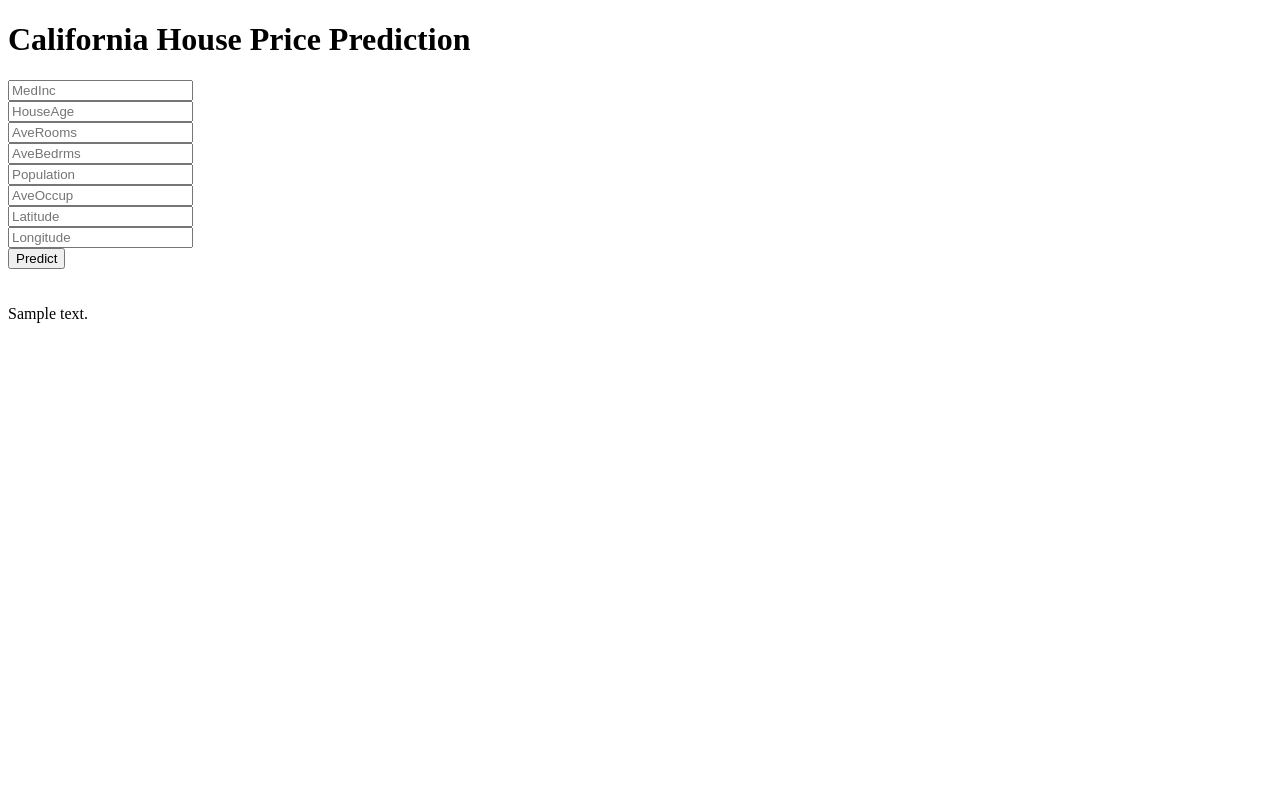
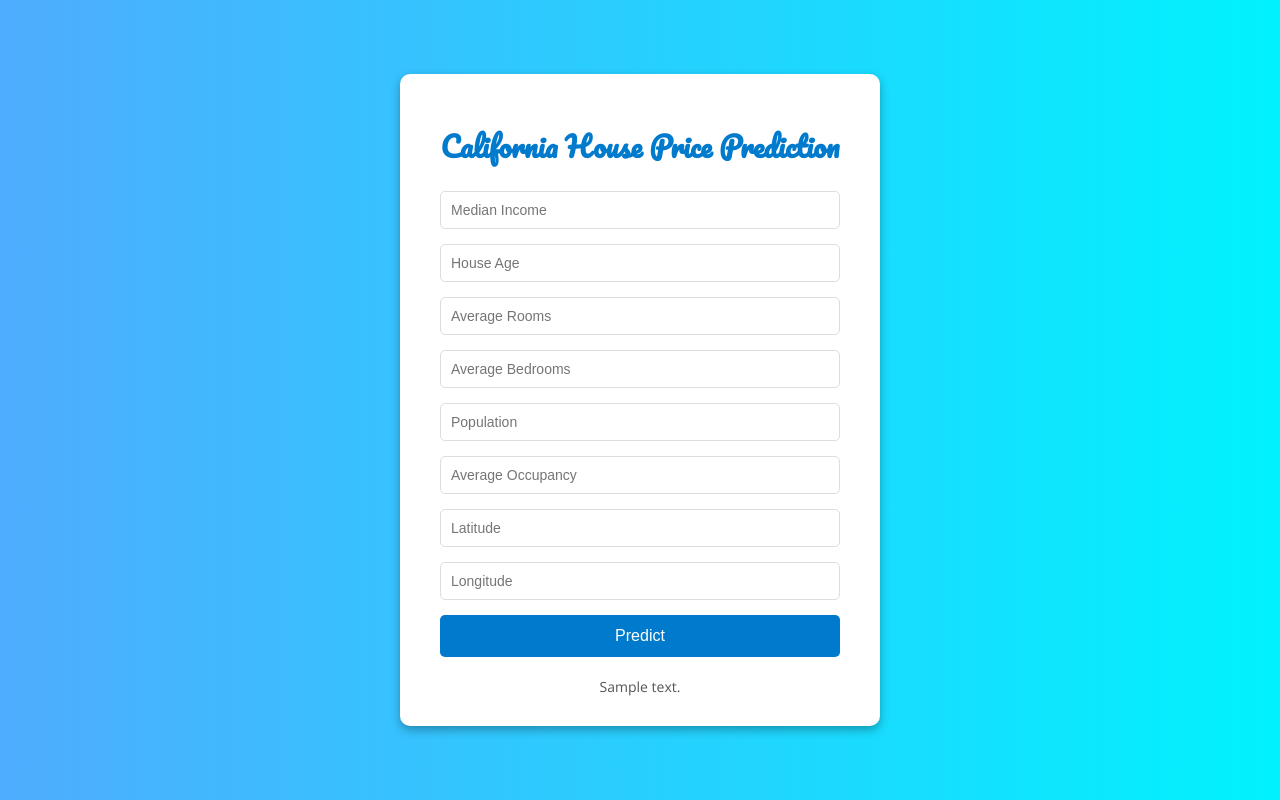
Before and after one commit to Ektagupta18/California-House-Pricing, a Flask app: template templates/home.html in a window 1280 px wide. Run offline with Flask 3, Linux system fonts and the light colour scheme; the template is opened without the code that fills it: most values are stand-ins (such as "Sample title", 1, 10 or a date in 2020); parts of the project's set-up code (start-up, migrations or seed data) failed here and were passed over.

Commit message:
updated web app

```diff
--- a/templates/home.html
+++ b/templates/home.html
@@ -1,43 +1,100 @@
 <!DOCTYPE html>
-<html >
+<html lang="en">
 
 <head>
   <meta charset="UTF-8">
-  <title>ML API</title>
-  <link href='https://fonts.googleapis.com/css?family=Pacifico' rel='stylesheet' type='text/css'>
-<link href='https://fonts.googleapis.com/css?family=Arimo' rel='stylesheet' type='text/css'>
-<link href='https://fonts.googleapis.com/css?family=Hind:300' rel='stylesheet' type='text/css'>
-<link href='https://fonts.googleapis.com/css?family=Open+Sans+Condensed:300' rel='stylesheet' type='text/css'>
+  <meta name="viewport" content="width=device-width, initial-scale=1.0">
+  <title>ML API - California House Price Prediction</title>
+  <link href="https://fonts.googleapis.com/css2?family=Pacifico&family=Open+Sans:wght@300;400&display=swap" rel="stylesheet">
+  <style>
+    body {
+      font-family: 'Open Sans', sans-serif;
+      background: linear-gradient(to right, #4facfe, #00f2fe);
+      margin: 0;
+      padding: 0;
+      display: flex;
+      justify-content: center;
+      align-items: center;
+      height: 100vh;
+      color: #333;
+    }
 
+    .login {
+      background: #fff;
+      padding: 30px 40px;
+      border-radius: 10px;
+      box-shadow: 0px 4px 10px rgba(0, 0, 0, 0.3);
+      width: 400px;
+      text-align: center;
+    }
 
+    .login h1 {
+      font-family: 'Pacifico', cursive;
+      font-size: 28px;
+      margin-bottom: 20px;
+      color: #007acc;
+    }
+
+    .login form {
+      display: flex;
+      flex-direction: column;
+    }
+
+    .login input {
+      margin-bottom: 15px;
+      padding: 10px;
+      border: 1px solid #ddd;
+      border-radius: 5px;
+      font-size: 14px;
+      outline: none;
+      transition: border 0.3s ease;
+    }
+
+    .login input:focus {
+      border: 1px solid #007acc;
+    }
+
+    .login button {
+      background: #007acc;
+      color: #fff;
+      padding: 12px;
+      border: none;
+      border-radius: 5px;
+      font-size: 16px;
+      cursor: pointer;
+      transition: background 0.3s ease;
+    }
+
+    .login button:hover {
+      background: #005a99;
+    }
+
+    .login .prediction-text {
+      margin-top: 20px;
+      font-size: 14px;
+      color: #555;
+    }
+  </style>
 </head>
 
 <body>
- <div class="login">
-	<h1>California House Price Prediction</h1>
+  <div class="login">
+    <h1>California House Price Prediction</h1>
+    <form action="{{ url_for('predict') }}" method="post">
+      <input type="text" name="MedInc" placeholder="Median Income" required />
+      <input type="text" name="HouseAge" placeholder="House Age" required />
+      <input type="text" name="AveRooms" placeholder="Average Rooms" required />
+      <input type="text" name="AveBedrms" placeholder="Average Bedrooms" required />
+      <input type="text" name="Population" placeholder="Population" required />
+      <input type="text" name="AveOccup" placeholder="Average Occupancy" required />
+      <input type="text" name="Latitude" placeholder="Latitude" required />
+      <input type="text" name="Longitude" placeholder="Longitude" required />
+      <button type="submit">Predict</button>
+    </form>
+    <div class="prediction-text">
+      {{ prediction_text }}
+    </div>
+  </div>
+</body>
 
-     <!-- Main Input For Receiving Query to our ML -->
-    <form action="{{ url_for('predict')}}"method="post">
-      <input type="text" name="MedInc" placeholder="MedInc" required="required" /><br>
-    	<input type="text" name="HouseAge" placeholder="HouseAge" required="required" /><br>
-        <input type="text" name="AveRooms" placeholder="AveRooms" required="required" /><br>
-        <input type="text" name="AveBedrms" placeholder="AveBedrms" required="required" /><br>
-        <input type="text" name="Population" placeholder="Population" required="required" /><br>
-        <input type="text" name="AveOccup" placeholder="AveOccup" required="required" /><br>
-        <input type="text" name="Latitude" placeholder="Latitude" required="required" /><br>
-        <input type="text" name="Longitude" placeholder="Longitude" required="required" /><br>
-
-
-
-        <button type="submit" class="btn btn-primary btn-block btn-large">Predict</button>
-    </form>
-
-   <br>
-   <br>
-
-
- </div>
- {{prediction_text}}
-
-</body>
 </html>
```
